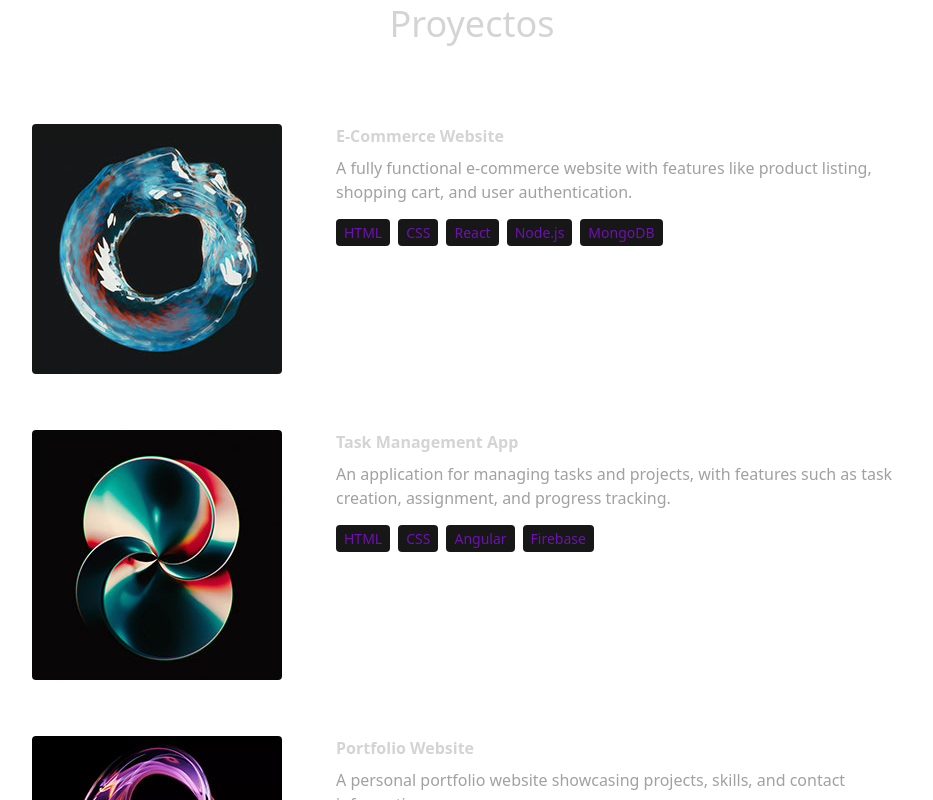
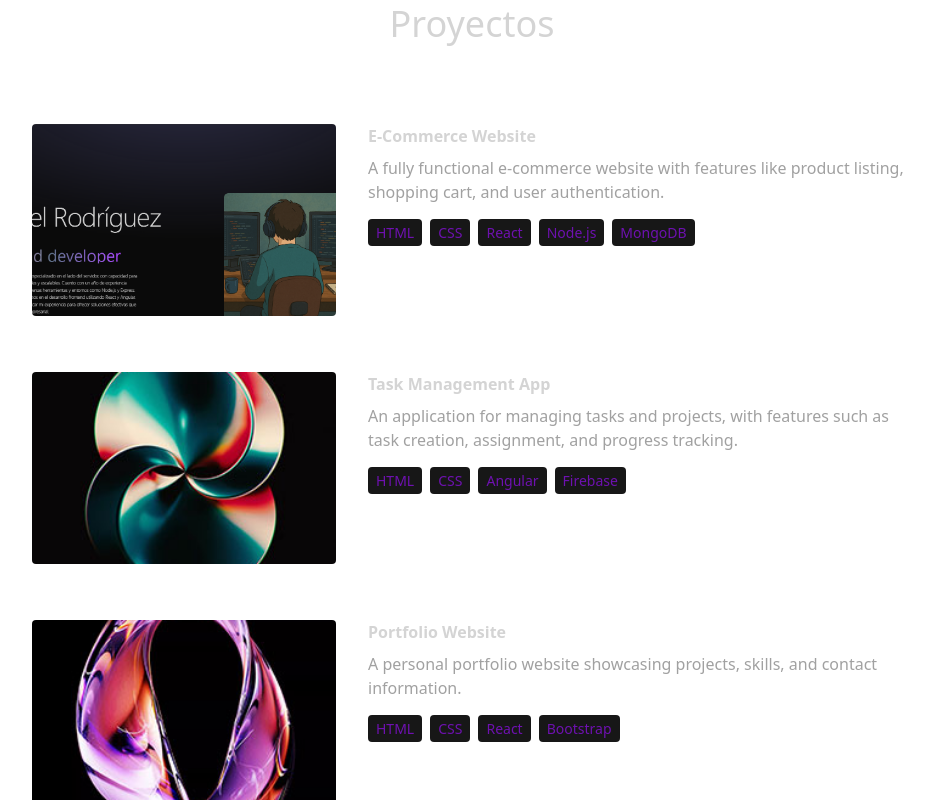
Before and after one commit to JazzoLopez/portfolio-dev, a React (Vite) app: page / in a window 1280 px wide. Shown: the part 3440-4240 px from the top of the page, without its empty margins (168-1101 px from the left). Built offline with nearby package versions, Linux system fonts and the light colour scheme; a web font is replaced by a local one.

Commit message:
feat: update project image path and enhance Projects component layout

```diff
--- a/src/components/Projects.jsx
+++ b/src/components/Projects.jsx
@@ -8,8 +8,10 @@ export default function Projects() {
                 whileInView={{ opacity: 1, y: 0 }}
                 initial={{ opacity: 0, y: -50 }}
                 transition={{ duration: 0.5 }}
-
-                className="my-20 text-center text-4xl">Proyectos</motion.h2>
+                className="my-20 text-center text-4xl"
+            >
+                Proyectos
+            </motion.h2>
             <div>
                 {PROJECTS.map((project, i) => (
                     <div className="mb-8 flex flex-wrap lg:justify-center" key={i}>
@@ -17,18 +19,27 @@ export default function Projects() {
                             whileInView={{ opacity: 1, x: 0 }}
                             initial={{ opacity: 0, x: -100 }}
                             transition={{ duration: 1.5 }}
-                            className="w-full lg:w-1/4">
-                            <img src={project.image} alt={project.title} className="mb-6 rounded" />
+                            className="w-full lg:w-1/4 mb-4 lg:mb-0" // Se agregó mb-4
+                        >
+                            <img
+                                src={project.image}
+                                alt={project.title}
+                                className="mb-6 rounded w-full h-48 object-cover"
+                            />
                         </motion.div>
                         <motion.div
                             whileInView={{ opacity: 1, x: 0 }}
                             initial={{ opacity: 0, x: 100 }}
                             transition={{ duration: 1.5 }}
-                            className="w-full max-w-xl lg:w-3/4">
+                            className="w-full max-w-xl lg:w-3/4 lg:pl-8" // Se agregó lg:pl-8
+                        >
                             <h6 className="mb-2 font-semibold">{project.title}</h6>
                             <p className="mb-4 text-neutral-400">{project.description}</p>
                             {project.technologies.map((tech, i) => (
-                                <span key={i} className="mr-2 rounded bg-neutral-900 px-2 py-1 text-sm font-medium text-purple-800">
+                                <span
+                                    key={i}
+                                    className="mr-2 rounded bg-neutral-900 px-2 py-1 text-sm font-medium text-purple-800"
+                                >
                                     {tech}
                                 </span>
                             ))}
@@ -37,5 +48,5 @@ export default function Projects() {
                 ))}
             </div>
         </div>
-    )
+    );
 }
--- a/src/constants/index.js
+++ b/src/constants/index.js
@@ -1,4 +1,4 @@
-import project1 from "../assets/projects/project-1.webp";
+import project1 from "../assets/projects/project01.png";
 import project2 from "../assets/projects/project-2.webp";
 import project3 from "../assets/projects/project-3.webp";
 import project4 from "../assets/projects/project-4.webp";
```
Also changed, not shown: src/assets/projects/project01.png (added).
